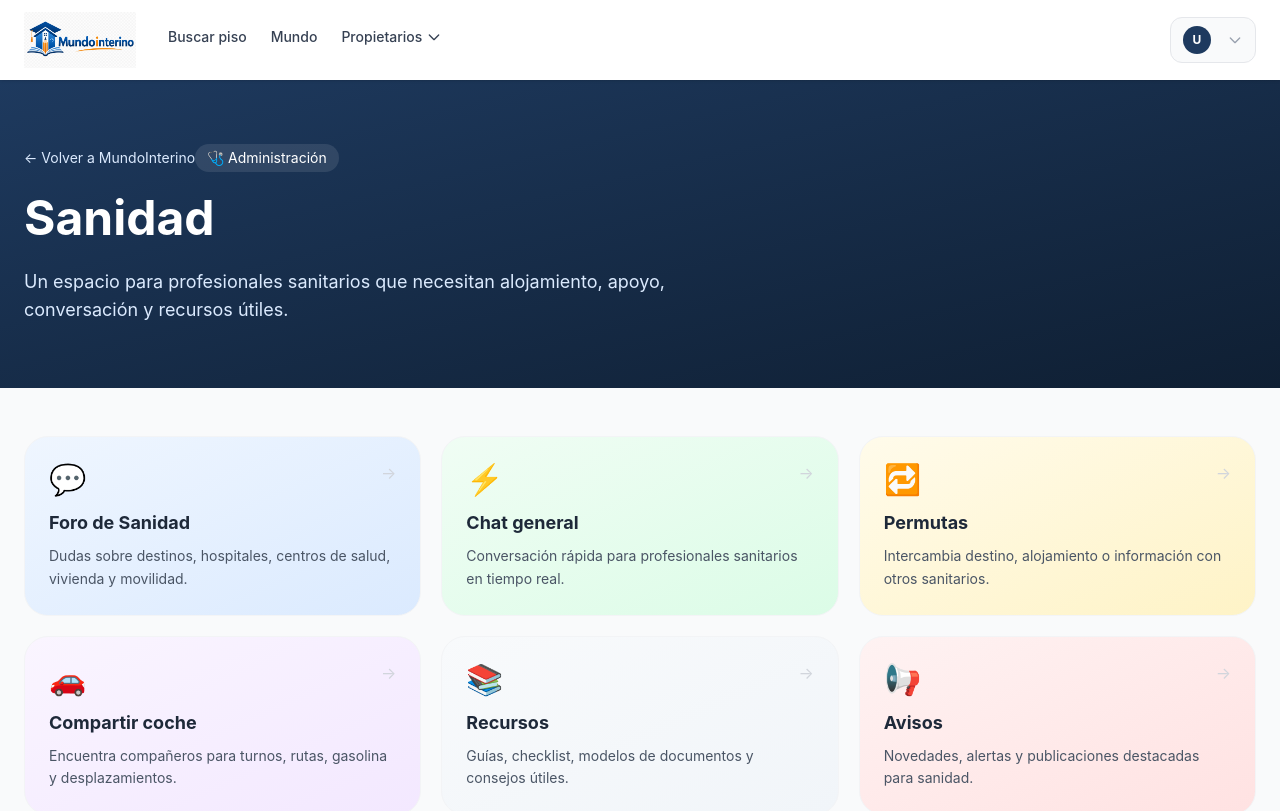
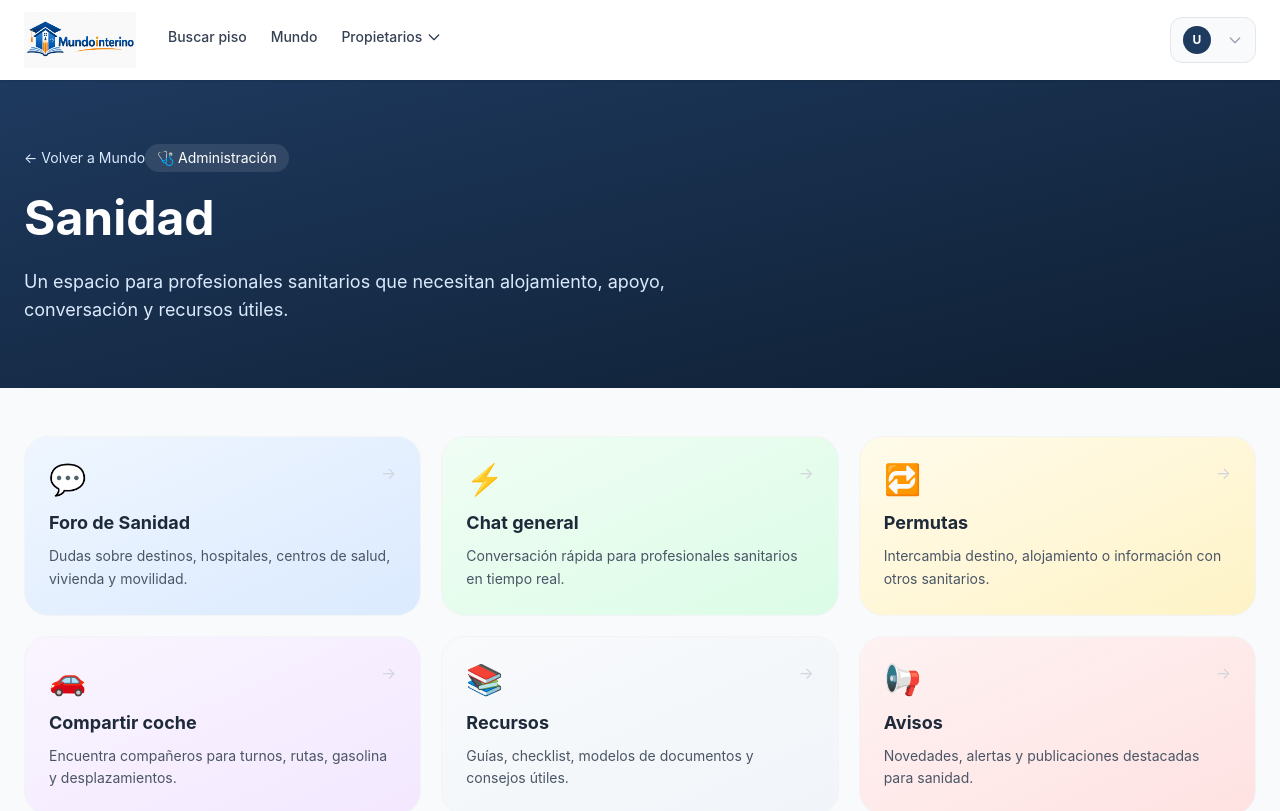
Before and after one commit to josemmoralesleiva-code/mundointerino-frontend, a React (Vite) app: page /mundo/sanidad in a window 1280 px wide. Shown: the top 811 px of the page. Built offline with nearby package versions, Linux system fonts and the light colour scheme; no server answers; sample sign-in values are in the browser's storage.

Commit message:
volver a mundo

```diff
--- a/src/pages/Justicia.jsx
+++ b/src/pages/Justicia.jsx
@@ -69,7 +69,7 @@ export default function Justicia() {
       <section className="bg-gradient-to-br from-primary-700 to-primary-900 text-white">
         <div className="max-w-7xl mx-auto px-6 py-16">
           <button
-            onClick={() => navigate('/mundointerino')}
+            onClick={() => navigate('/mundo')}
             className="text-sm text-primary-100 hover:text-white mb-4 inline-flex items-center gap-1"
           >
             ← Volver a Mundo
--- a/src/pages/Sanidad.jsx
+++ b/src/pages/Sanidad.jsx
@@ -69,10 +69,10 @@ export default function Sanidad() {
       <section className="bg-gradient-to-br from-primary-700 to-primary-900 text-white">
         <div className="max-w-7xl mx-auto px-6 py-16">
           <button
-            onClick={() => navigate('/mundointerino')}
+            onClick={() => navigate('/mundo')}
             className="text-sm text-primary-100 hover:text-white mb-4 inline-flex items-center gap-1"
           >
-            ← Volver a MundoInterino
+            ← Volver a Mundo
           </button>
 
           <span className="inline-flex items-center gap-2 px-3 py-1 rounded-full bg-white/10 text-sm mb-4">
```
